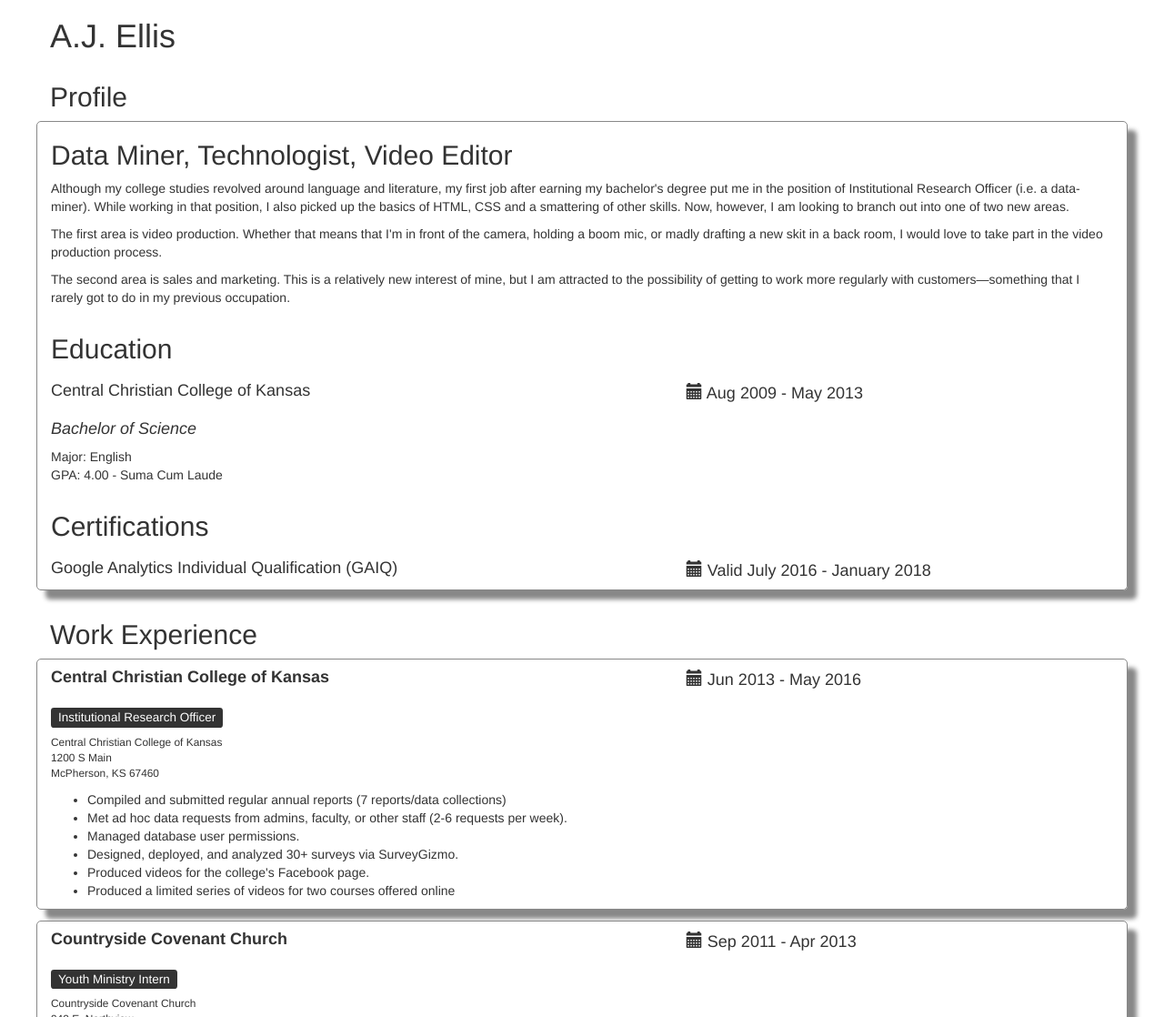
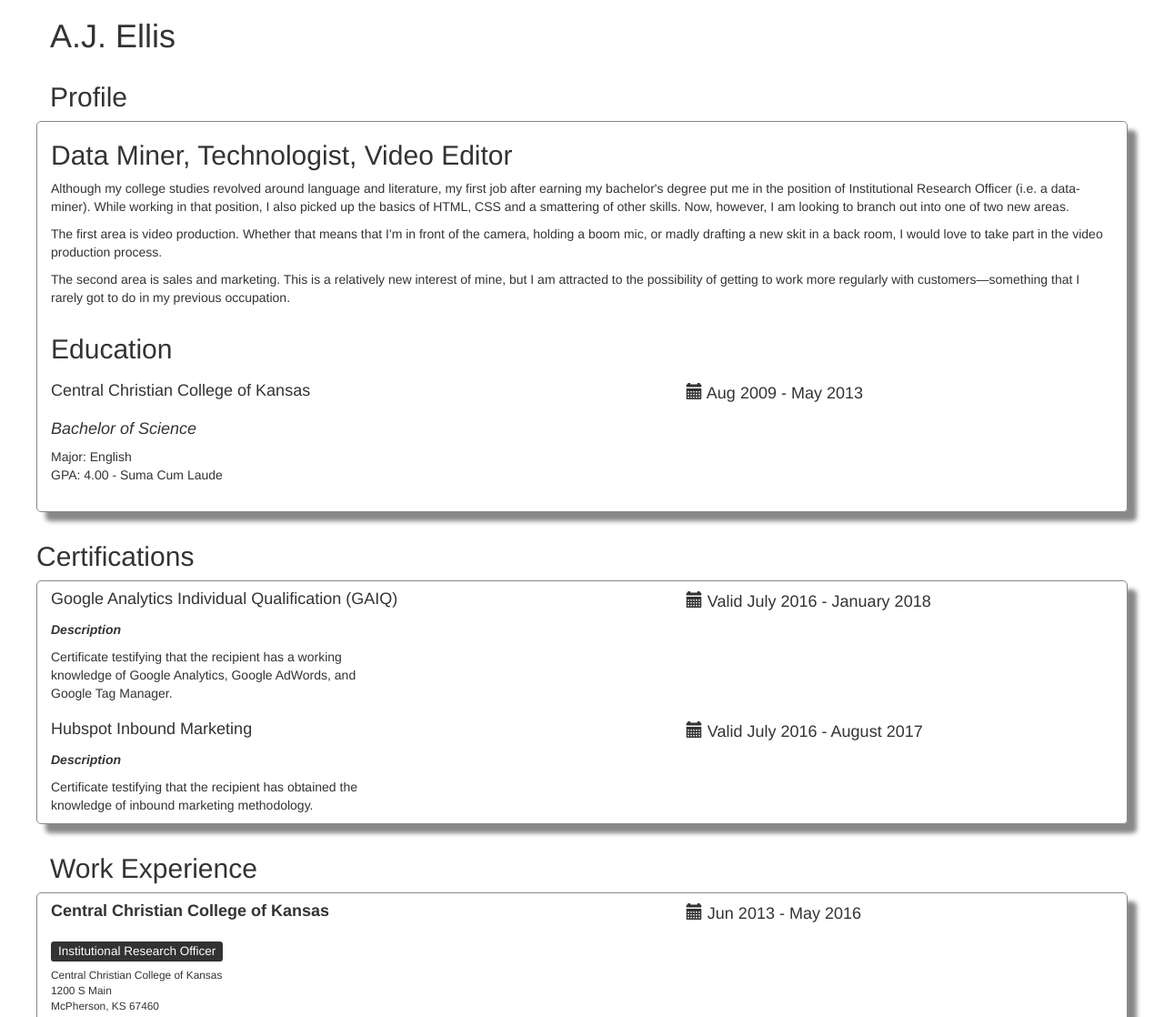
Before and after one commit to AjayTyler/AjayTyler.github.io, a plain HTML site: page index.html in a window 1280 px wide. Shown: the top 1118 px of the page at 91% size. Drawn offline with Linux system fonts and the light colour scheme.

Commit message:
Add Hubspot certification

```diff
--- a/index.html
+++ b/index.html
@@ -79,9 +79,22 @@
                             </div>
                         </div>
                     </div>
+                    <br/>
+                </div>
+                <div class="col-xs-1 hidden-lg hidden-md"></div>
+            </div>
+        </div>
+        <!-- Certifications -->
         <div class="row">
-                        <div class="col-xs-12">
+            <div class="row">
+                <div class="row">
+                    <div class="col-xs-1 hidden-lg hidden-md"></div>
+                    <div class="col-lg-12 col-md-12 col-xs-10">
                         <h2>Certifications</h2>
+                    </div>
+                    <div class="col-xs-1 hidden-lg hidden-md"></div>
+                </div>
+                <div class="col-xs-12 divCard whoosh">
                     <div class="row">
                         <div class="col-xs-7 quickStack">
                             <h4>Google Analytics Individual Qualification (GAIQ)</h4>
@@ -89,11 +102,24 @@
                         <div class="col-xs-5 quickStack">
                             <h4><span class="glyphicon glyphicon-calendar" aria-hidden="true"></span> Valid July 2016 - January 2018</h4>
                         </div>
+                        <div class="col-xs-4">
+                            <p><strong><em>Description</em></strong></p>
+                            <p>Certificate testifying that the recipient has a working knowledge of Google Analytics, Google AdWords, and Google Tag Manager.</p>
+                        </div>
+                    </div>
+                    <div class="row">
+                        <div class="col-xs-7 quickStack">
+                            <h4>Hubspot Inbound Marketing</h4>
+                        </div>
+                        <div class="col-xs-5 quickStack">
+                            <h4><span class="glyphicon glyphicon-calendar" aria-hidden="true"></span> Valid July 2016 - August 2017</h4>
+                        </div>
+                        <div class="col-xs-4">
+                            <p><strong><em>Description</em></strong></p>
+                            <p>Certificate testifying that the recipient has obtained the knowledge of inbound marketing methodology.</p>
                         </div>
                     </div>
                 </div>
-                </div>
-                <div class="col-xs-1 hidden-lg hidden-md"></div>
             </div>
         </div>
         <!-- Work Experience -->
```
Lines whose indentation alone changed are shown as unchanged.
